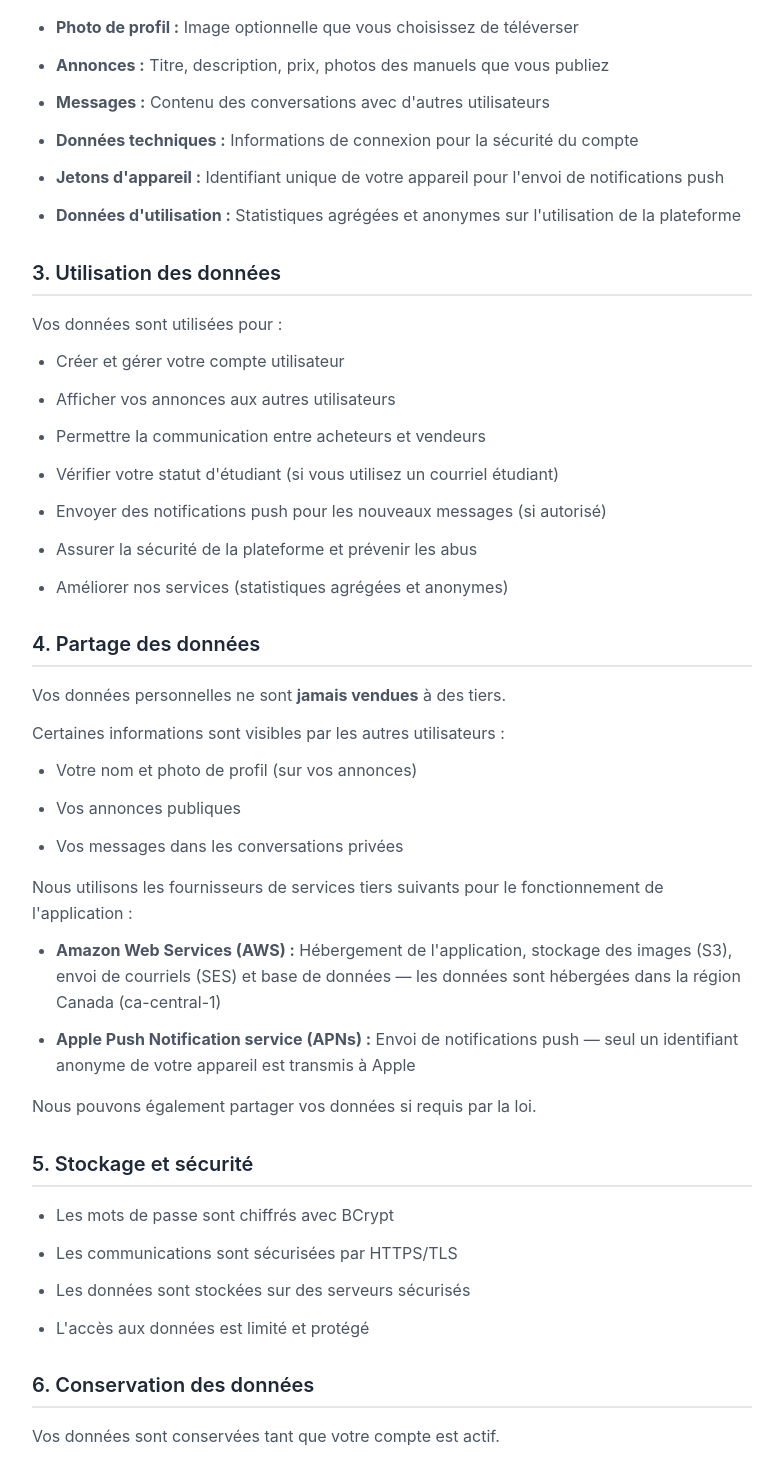
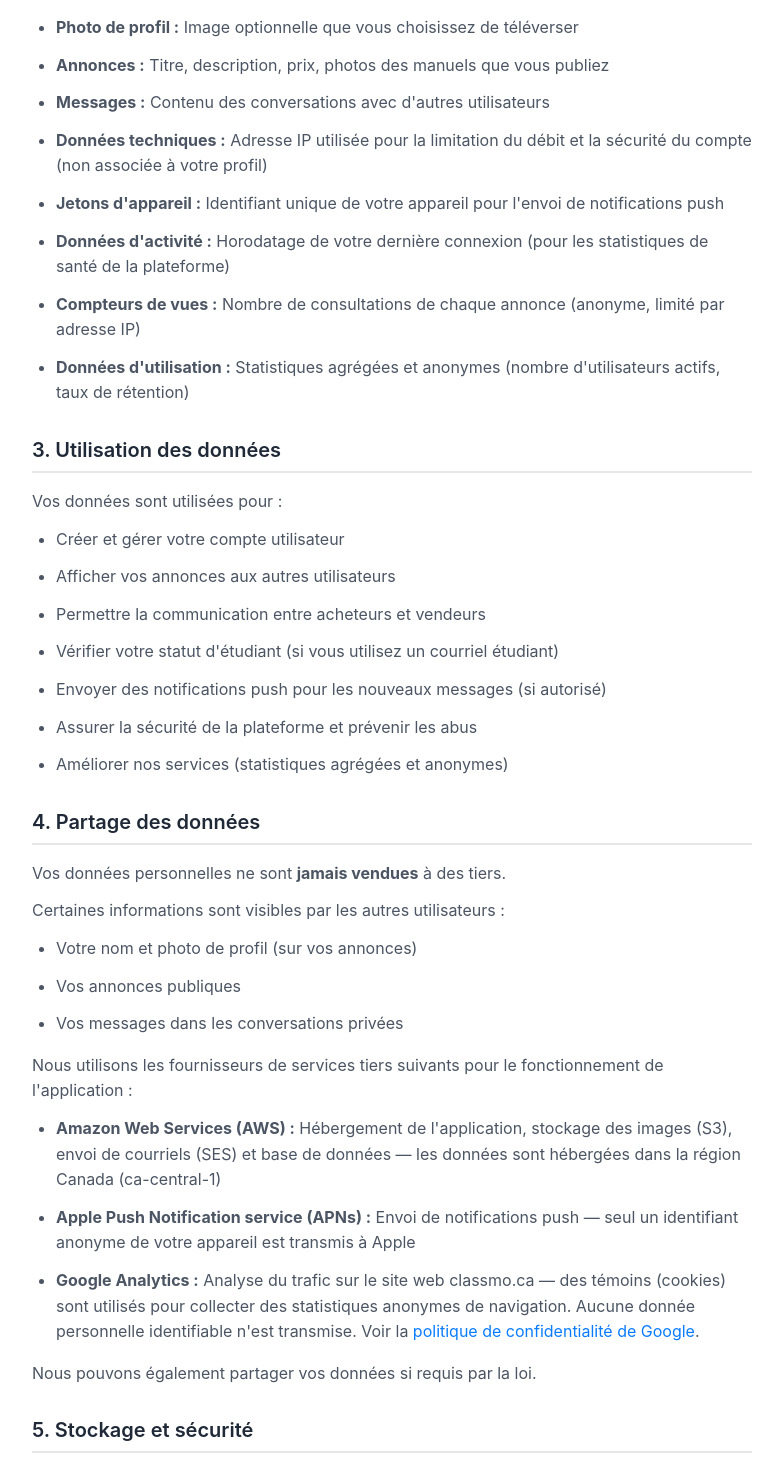
Before and after one commit to Nicolas-Arsenault/classmo-website, a React (Vite) app: page /privacy in a window 1280 px wide. Shown: the part 704-2169 px from the top of the page, without its empty margins (248-1031 px from the left). Built offline with nearby package versions, Linux system fonts and the light colour scheme.

Commit message:
updated policy

```diff
--- a/src/pages/PrivacyPolicy.jsx
+++ b/src/pages/PrivacyPolicy.jsx
@@ -18,7 +18,7 @@ export default function PrivacyPolicy() {
     <div className="legal-page">
       <div className="legal-container legal-section">
         <h1 className="legal-title">Politique de confidentialité</h1>
-        <p className="legal-subtitle">Dernière mise à jour : 22 février 2026</p>
+        <p className="legal-subtitle">Dernière mise à jour : 23 février 2026</p>
 
         <Link to="/terms" className="legal-nav-link">
           Conditions d'utilisation &rarr;
@@ -46,9 +46,11 @@ export default function PrivacyPolicy() {
           <li><strong>Photo de profil :</strong> Image optionnelle que vous choisissez de téléverser</li>
           <li><strong>Annonces :</strong> Titre, description, prix, photos des manuels que vous publiez</li>
           <li><strong>Messages :</strong> Contenu des conversations avec d'autres utilisateurs</li>
-          <li><strong>Données techniques :</strong> Informations de connexion pour la sécurité du compte</li>
+          <li><strong>Données techniques :</strong> Adresse IP utilisée pour la limitation du débit et la sécurité du compte (non associée à votre profil)</li>
           <li><strong>Jetons d'appareil :</strong> Identifiant unique de votre appareil pour l'envoi de notifications push</li>
-          <li><strong>Données d'utilisation :</strong> Statistiques agrégées et anonymes sur l'utilisation de la plateforme</li>
+          <li><strong>Données d'activité :</strong> Horodatage de votre dernière connexion (pour les statistiques de santé de la plateforme)</li>
+          <li><strong>Compteurs de vues :</strong> Nombre de consultations de chaque annonce (anonyme, limité par adresse IP)</li>
+          <li><strong>Données d'utilisation :</strong> Statistiques agrégées et anonymes (nombre d'utilisateurs actifs, taux de rétention)</li>
         </ul>
 
         <h2>3. Utilisation des données</h2>
@@ -80,6 +82,14 @@ export default function PrivacyPolicy() {
           <li>
             <strong>Apple Push Notification service (APNs) :</strong> Envoi de notifications push —
             seul un identifiant anonyme de votre appareil est transmis à Apple
+          </li>
+          <li>
+            <strong>Google Analytics :</strong> Analyse du trafic sur le site web classmo.ca — des témoins (cookies)
+            sont utilisés pour collecter des statistiques anonymes de navigation. Aucune donnée personnelle
+            identifiable n'est transmise. Voir la{' '}
+            <a href="https://policies.google.com/privacy" target="_blank" rel="noopener noreferrer">
+              politique de confidentialité de Google
+            </a>.
           </li>
         </ul>
         <p>Nous pouvons également partager vos données si requis par la loi.</p>
@@ -138,7 +148,29 @@ export default function PrivacyPolicy() {
           </li>
         </ul>
 
-        <h2>10. Vie privée des enfants</h2>
+        <h2>10. Témoins (cookies) et technologies similaires</h2>
+        <p>
+          Le site web classmo.ca utilise Google Analytics (GA4) qui dépose des témoins (cookies) dans
+          votre navigateur pour collecter des statistiques anonymes de navigation (pages visitées, durée
+          des sessions, provenance du trafic).
+        </p>
+        <ul>
+          <li>Ces témoins ne permettent pas de vous identifier personnellement</li>
+          <li>Aucune donnée personnelle (nom, courriel, etc.) n'est transmise à Google</li>
+          <li>
+            Vous pouvez désactiver ces témoins dans les paramètres de votre navigateur ou en
+            utilisant l'extension{' '}
+            <a href="https://tools.google.com/dlpage/gaoptout" target="_blank" rel="noopener noreferrer">
+              Google Analytics Opt-out
+            </a>
+          </li>
+        </ul>
+        <p>
+          L'application iOS Classmo <strong>n'utilise pas</strong> de témoins (cookies) ni de SDK de
+          suivi tiers.
+        </p>
+
+        <h2>11. Vie privée des enfants</h2>
         <p>
           Classmo est conçu pour les étudiants du Cégep et n'est pas destiné aux enfants de moins
           de 13 ans. Nous ne collectons pas sciemment de données personnelles auprès d'enfants de
@@ -159,7 +191,7 @@ export default function PrivacyPolicy() {
           </li>
         </ul>
 
-        <h2>11. Limitation de responsabilité</h2>
+        <h2>12. Limitation de responsabilité</h2>
         <div className="legal-warning">
           <p>
             <strong>Avertissement :</strong> Classmo facilite la mise en relation entre acheteurs et
@@ -179,14 +211,14 @@ export default function PrivacyPolicy() {
           <Link to="/terms">Conditions d'utilisation</Link>.
         </p>
 
-        <h2>12. Modifications</h2>
+        <h2>13. Modifications</h2>
         <p>
           Cette politique peut être mise à jour occasionnellement. Les modifications importantes seront
           communiquées dans l'application.
         </p>
 
         <div className="legal-contact">
-          <h2>13. Contact</h2>
+          <h2>14. Contact</h2>
           <p>Pour toute question concernant cette politique ou vos données personnelles :</p>
           <p>
             <strong>Courriel :</strong>{' '}
```
